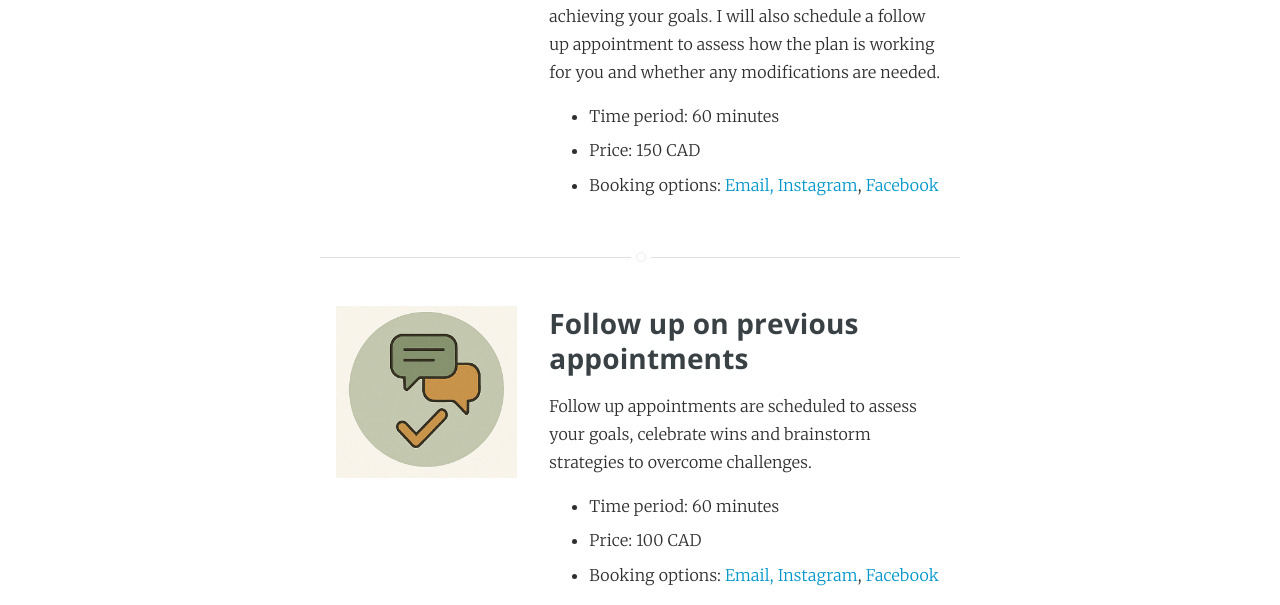
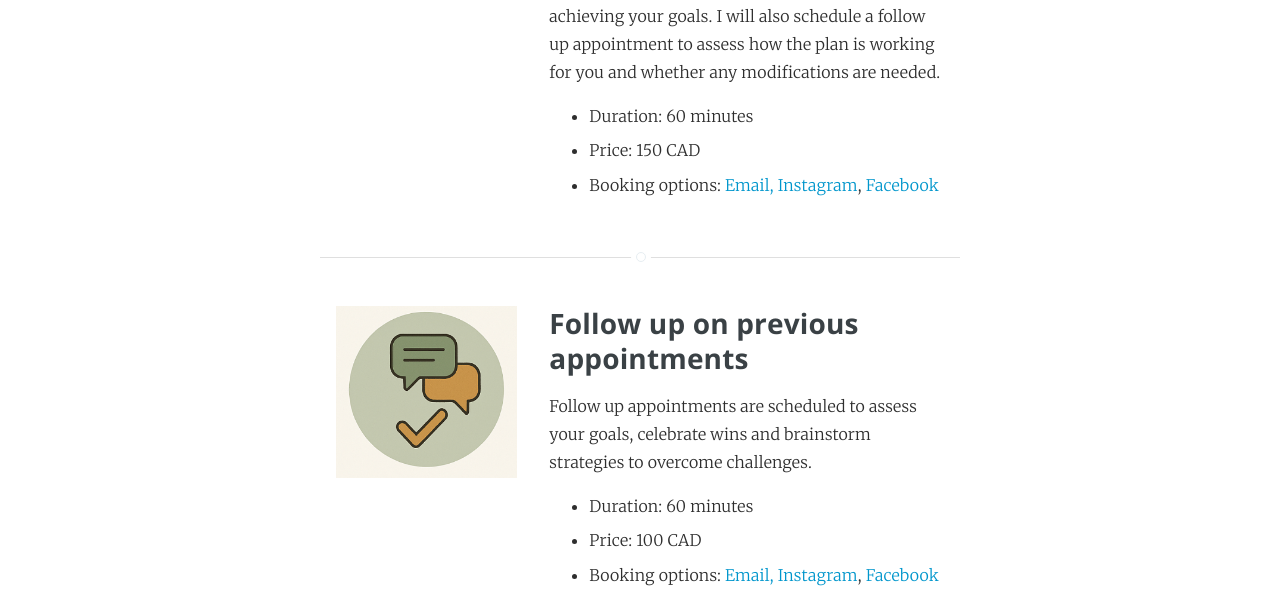
Before and after one commit to nourishandthrive/nourishandthrive.github.io, a Jekyll site: the page built from projects/index.html, in a window 1280 px wide. Shown: the part 486-1091 px from the top of the page. Built offline with Jekyll 4.4.1, drawn with Linux system fonts in a browser that asks for light colours.

Commit message:
Update projects.yml

```diff
--- a/_data/projects.yml
+++ b/_data/projects.yml
@@ -2,7 +2,7 @@
   description: |
     <p>During this initial consultation, I will understand your health goals, medical history and lifestyle and provide recommendations to support you in achieving your goals. I will also schedule a follow up appointment to assess how the plan is working for you and whether any modifications are needed.</p>
     <ul>
-    <li>Time period: 60 minutes</li>
+    <li>Duration: 60 minutes</li>
     <li>Price: 150 CAD</li>
     <li>Booking options: <a href="mailto:hiraniarpita@gmail.com" target="_blank">Email<a>, <a href="https://www.instagram.com/dietitian_nourishandthrive" target="_blank">Instagram</a>, <a href="https://www.facebook.com/arpita.khalsa" target="_blank">Facebook</a></li>
     </ul>
@@ -12,7 +12,7 @@
   description: |
     <p>Follow up appointments are scheduled to assess your goals, celebrate wins and brainstorm strategies to overcome challenges.</p>
     <ul>
-    <li>Time period: 60 minutes</li>
+    <li>Duration: 60 minutes</li>
     <li>Price: 100 CAD</li>
     <li>Booking options: <a href="mailto:hiraniarpita@gmail.com" target="_blank">Email<a>, <a href="https://www.instagram.com/dietitian_nourishandthrive" target="_blank">Instagram</a>, <a href="https://www.facebook.com/arpita.khalsa" target="_blank">Facebook</a></li>
     </ul>
```
